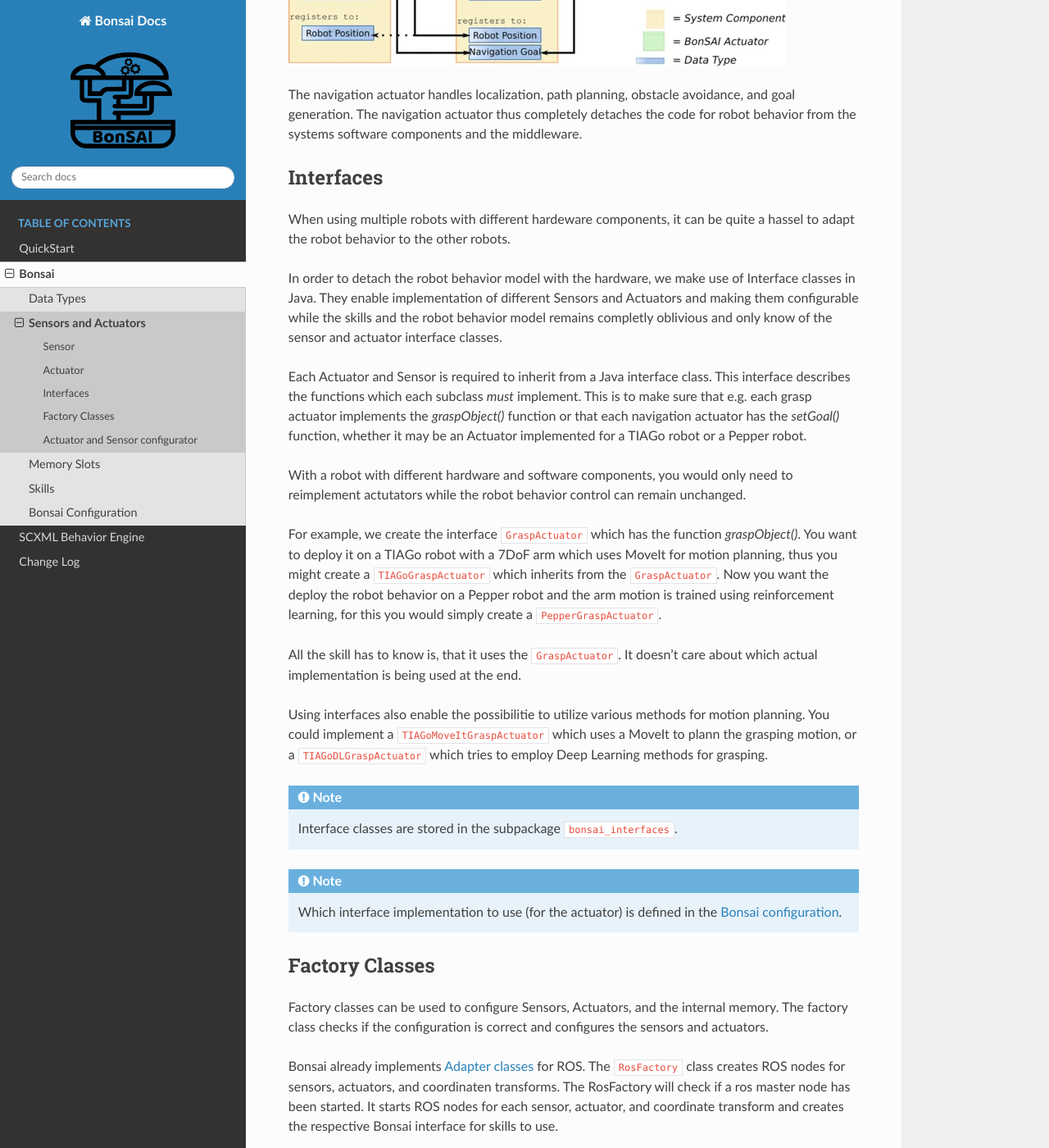
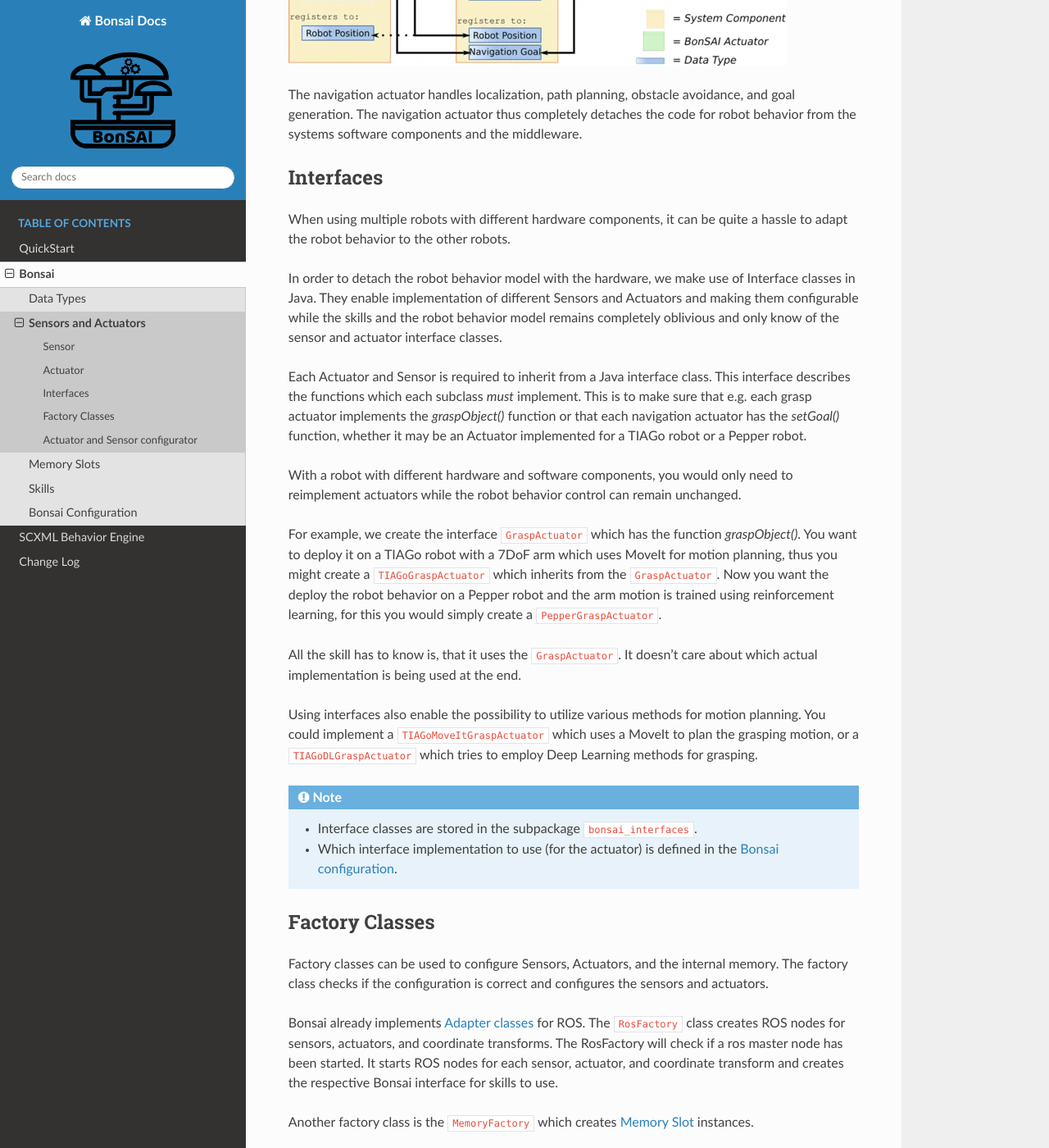
Before and after one commit to CentralLabFacilities/bonsai, a Sphinx documentation site: the page built from docs/source/general/sensor_actuator.rst, in a window 1280 px wide and 1400 px high, scrolled down 2335 px. Shown: the whole window at 82% size. Built offline with Sphinx 7.4.7 and the Read the Docs theme 3.1.0, drawn with Linux system fonts in a browser that asks for light colours; pages that are not in the unit, such as notebooks, are missing from menus; some of the changed text lies outside the part shown.

```diff
--- a/docs/source/general/sensor_actuator.rst
+++ b/docs/source/general/sensor_actuator.rst
@@ -33,7 +33,6 @@ Sensor
 .. quote::
 
    "A sensor within the Bonsai framework is the concept of reading information from a single modularity relevant to the current system, generated by either a hardware or software component or a combination of both, to be used to model a system action and/or additional information and concealing the underlying generation and communication process."
-
 
 
 A **Bonsai sensor** returns **information from the outside world**.
@@ -77,17 +76,17 @@ The navigation actuator thus completely detaches the code for robot behavior fro
 Interfaces
 ----------
 
-When using multiple robots with different hardeware components, it can be quite a hassel to adapt the robot behavior to the other robots.
+When using multiple robots with different hardware components, it can be quite a hassle to adapt the robot behavior to the other robots.
 
 In order to detach the robot behavior model with the hardware, we make use of Interface classes in Java.
 They enable implementation of different Sensors and Actuators and making them configurable while the skills and the robot behavior model
-remains completly oblivious and only know of the sensor and actuator interface classes.
+remains completely oblivious and only know of the sensor and actuator interface classes.
 
 Each Actuator and Sensor is required to inherit from a Java interface class.
 This interface describes the functions which each subclass *must* implement.
 This is to make sure that e.g. each grasp actuator implements the *graspObject()* function or that each navigation actuator has the *setGoal()* function, whether it may be an Actuator implemented for a TIAGo robot or a Pepper robot.
 
-With a robot with different hardware and software components, you would only need to reimplement actutators while the robot behavior control can remain unchanged.
+With a robot with different hardware and software components, you would only need to reimplement actuators while the robot behavior control can remain unchanged.
 
 For example, we create the interface ``GraspActuator`` which has the function *graspObject()*.
 You want to deploy it on a TIAGo robot with a 7DoF arm which uses MoveIt for motion planning, thus you might create a ``TIAGoGraspActuator`` which inherits from the ``GraspActuator``.
@@ -95,16 +94,13 @@ Now you want the deploy the robot behavior on a Pepper robot and the arm motion
 
 All the skill has to know is, that it uses the ``GraspActuator``. It doesn't care about which actual implementation is being used at the end.
 
-Using interfaces also enable the possibilitie to utilize various methods for motion planning.
-You could implement a ``TIAGoMoveItGraspActuator`` which uses a MoveIt to plann the grasping motion, or a ``TIAGoDLGraspActuator`` which tries to employ Deep Learning methods for grasping.
+Using interfaces also enable the possibility to utilize various methods for motion planning.
+You could implement a ``TIAGoMoveItGraspActuator`` which uses a MoveIt to plan the grasping motion, or a ``TIAGoDLGraspActuator`` which tries to employ Deep Learning methods for grasping.
 
 .. note::
 
-    Interface classes are stored in the subpackage ``bonsai_interfaces``.
-
-.. note::
-
-    Which interface implementation to use (for the actuator) is defined in the :ref:`Bonsai configuration <section_config>`.
+    * Interface classes are stored in the subpackage ``bonsai_interfaces``.
+    * Which interface implementation to use (for the actuator) is defined in the :ref:`Bonsai configuration <section_config>`.
 
 .. _section_factory_class:
 
@@ -115,11 +111,11 @@ Factory classes can be used to configure Sensors, Actuators, and the internal me
 The factory class checks if the configuration is correct and configures the sensors and actuators.
 
 Bonsai already implements :ref:`Adapter classes <section_adapter>` for ROS.
-The ``RosFactory`` class creates ROS nodes for sensors, actuators, and coordinaten transforms.
+The ``RosFactory`` class creates ROS nodes for sensors, actuators, and coordinate transforms.
 The RosFactory will check if a ros master node has been started.
 It starts ROS nodes for each sensor, actuator, and coordinate transform and creates the respective Bonsai interface for skills to use.
 
-Another factory class is the ``MemoryFactory`` which creates :ref:`Memory Slot <section_memory>` instances
+Another factory class is the ``MemoryFactory`` which creates :ref:`Memory Slot <section_memory>` instances.
 
 .. note::
 
```
Also changed, not shown: other parts of docs/source/general/sensor_actuator.rst (+10 -8 lines), docs/source/general/config.rst (+7 -7 lines), docs/source/general/memory.rst (+10 -10 lines), docs/source/general/skills.rst (+31 -31 lines).
